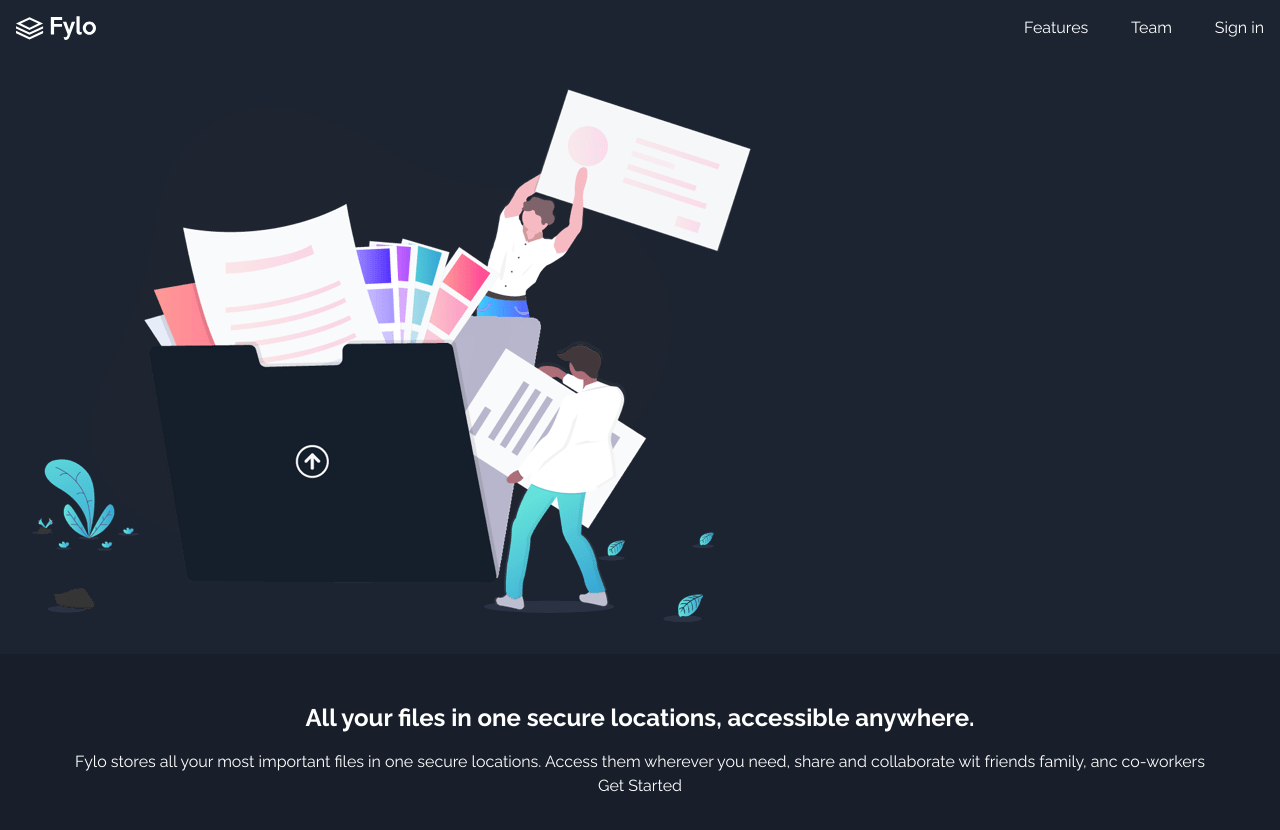
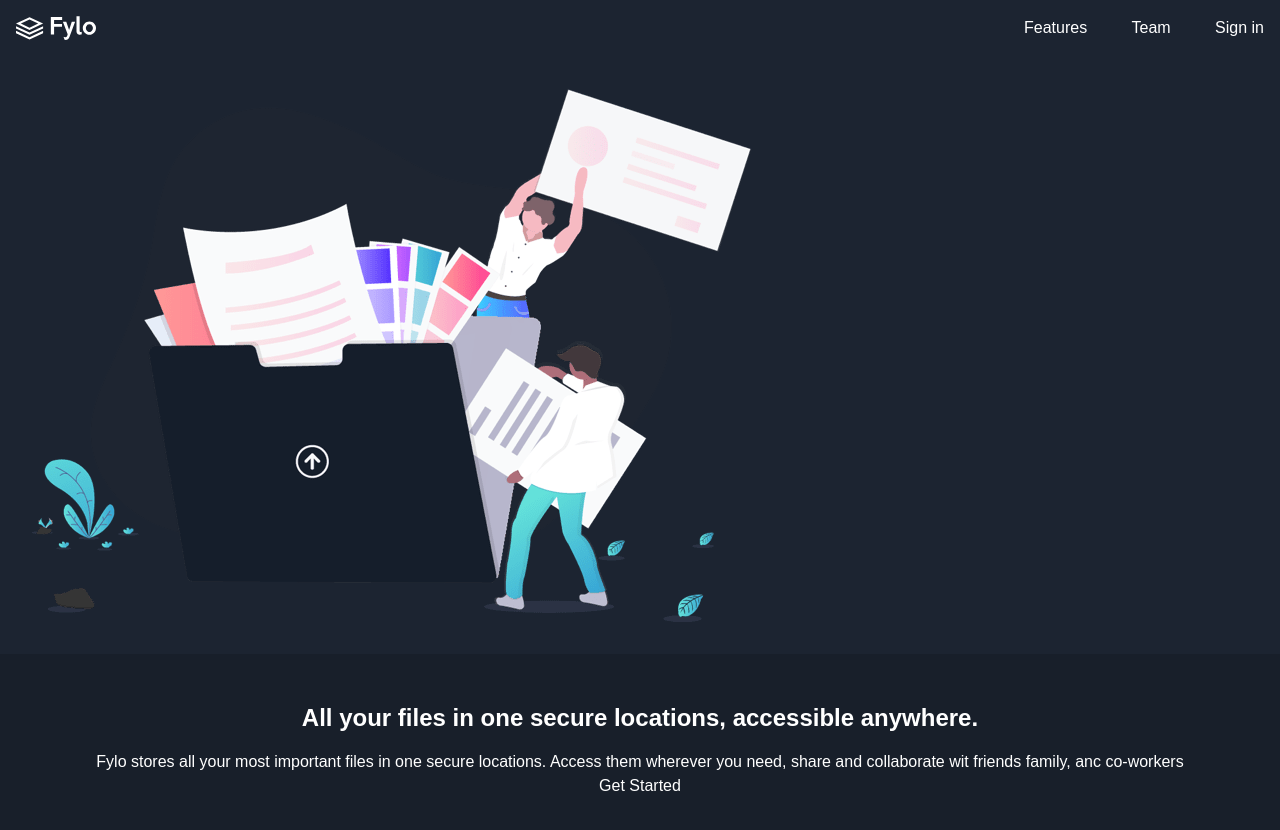
Before and after one commit to mmustaphak/fylo-dark-theme-landing-page, a React (Vite) app: page / in a window 1280 px wide. Built offline with nearby package versions, Linux system fonts and the light colour scheme.

Commit message:
Made open sans default font

```diff
--- a/src/index.css
+++ b/src/index.css
@@ -5,7 +5,7 @@
 
 @layer base{
   :root{
-    font-family: 'Raleway', sans-serif;
+    font-family: 'open_san', sans-serif;
     --blue-main: 218deg 28% 13%;
     --blue-footer: 216deg 53% 9%;
     --blue-testimonial: 219deg 30% 18%;
```
